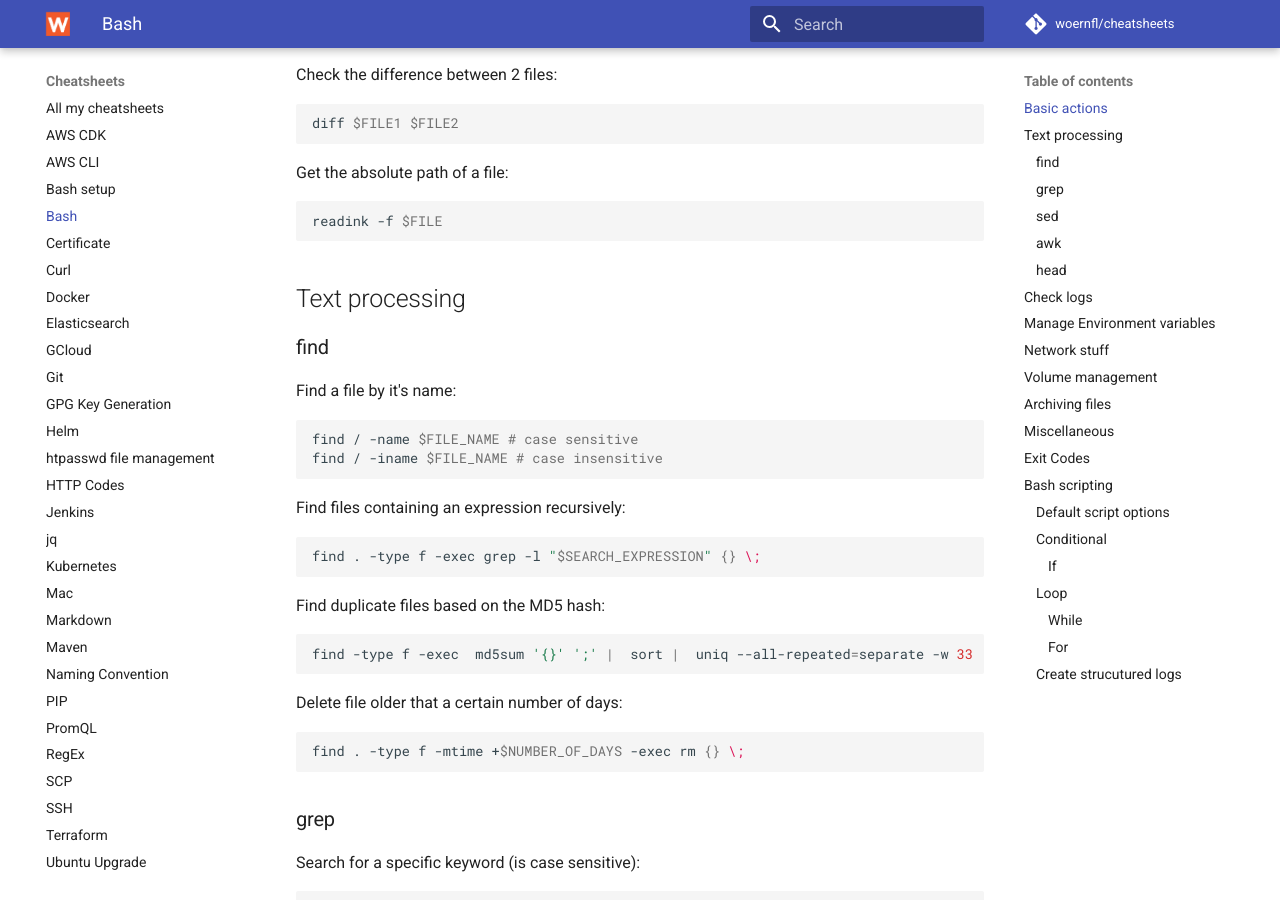
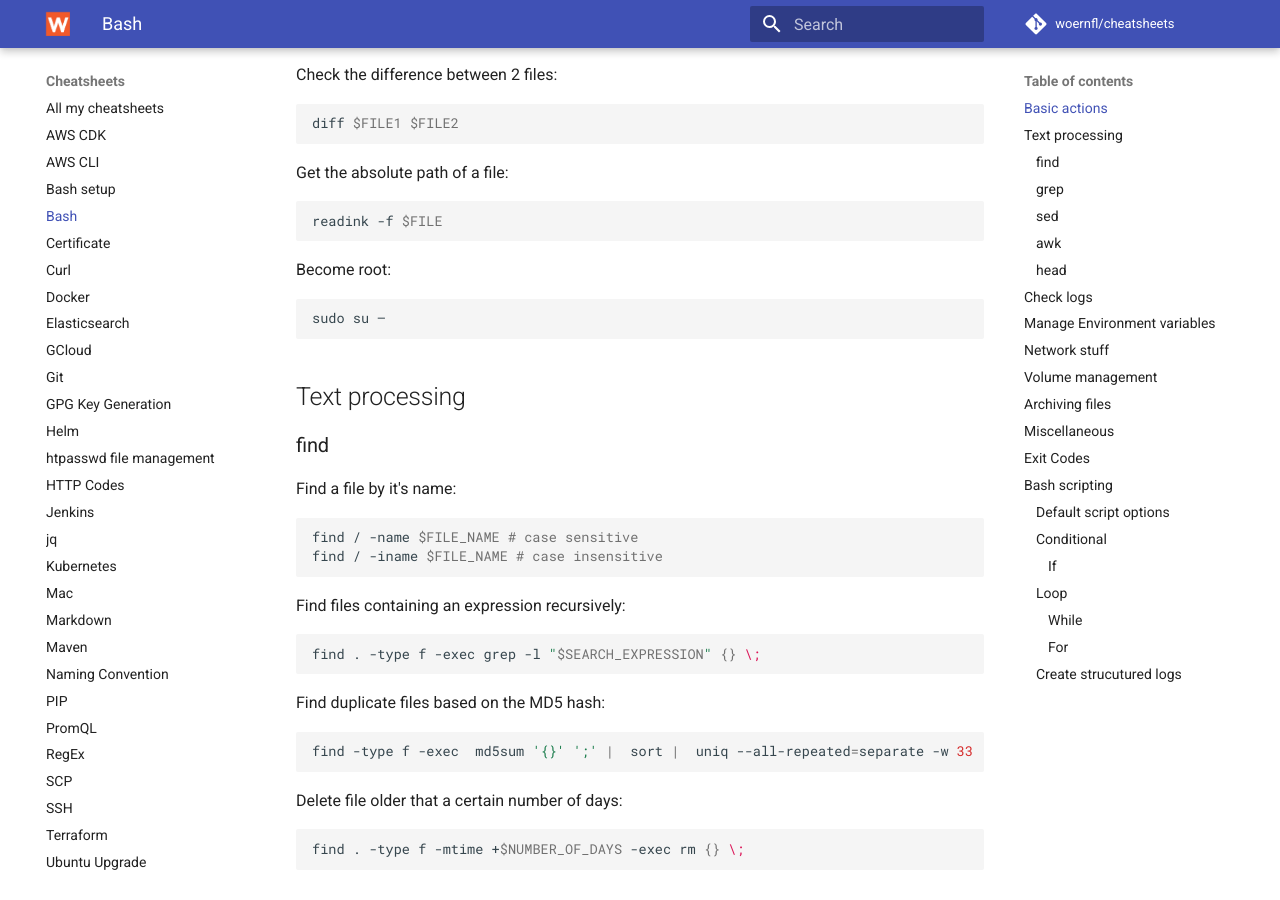
Before and after one commit to woernfl/cheatsheets, an MkDocs documentation site: the page built from docs/bash.md, in a window 1280 px wide and 900 px high, scrolled down 559 px. Built offline with MkDocs 1.6.1 and Material for MkDocs 9.7.7, drawn with Linux system fonts in a browser that asks for light colours; comment, search, counter and statistics services are not loaded.

Commit message:
Update bash.md

````diff
--- a/docs/bash.md
+++ b/docs/bash.md
@@ -36,6 +36,12 @@ Get the absolute path of a file:
 
 ```bash
 readink -f $FILE
+```
+
+Become root:
+
+```bash
+sudo su –
 ```
 
 ## Text processing
````
